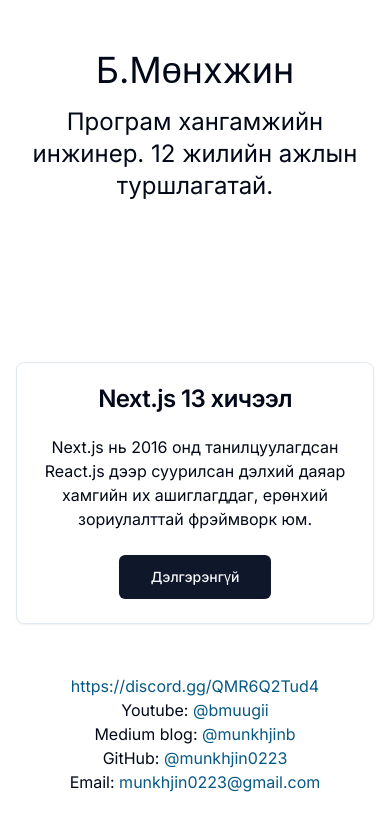
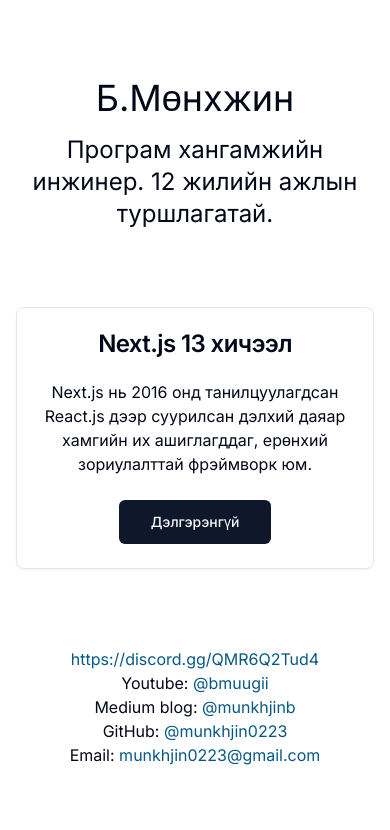
Before and after one commit to munkhjin0223/munkhjin, a Next.js app: page / in a window 390 px wide. Shown: the top 830 px of the page. Built offline with nearby package versions, Linux system fonts and the light colour scheme.

Commit message:
fix responsive

```diff
--- a/src/app/page.tsx
+++ b/src/app/page.tsx
@@ -6,9 +6,8 @@
       <div>
         <h1 className='text-4xl pb-4 text-center'>Б.Мөнхжин</h1>
         <article className='text-2xl text-center'>Програм хангамжийн инжинер. 12 жилийн ажлын туршлагатай.</article>
-        <div className='h-40' />
-        <NextJsLesson />
       </div>
+      <NextJsLesson />
     </>
   );
 }
```
